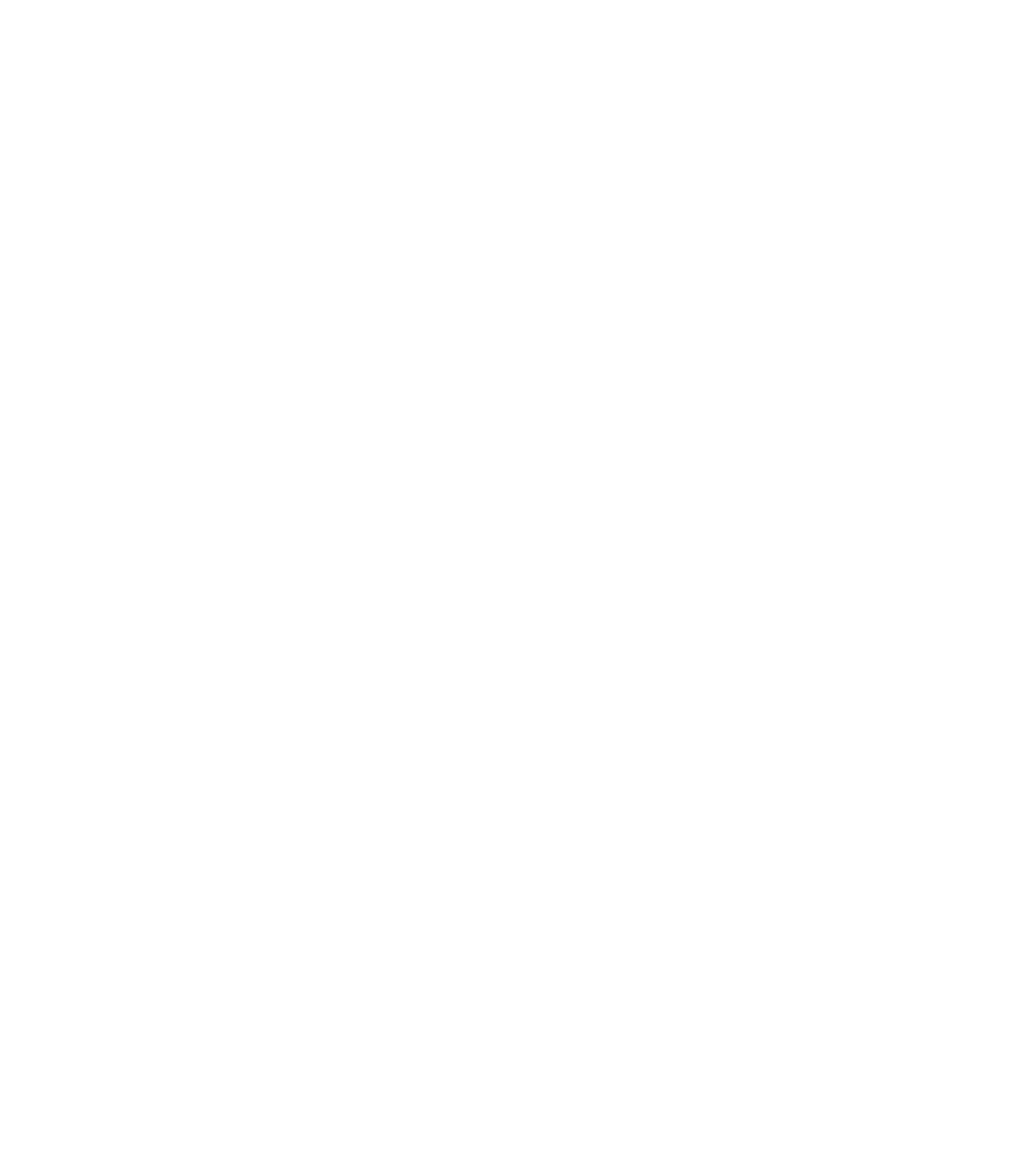
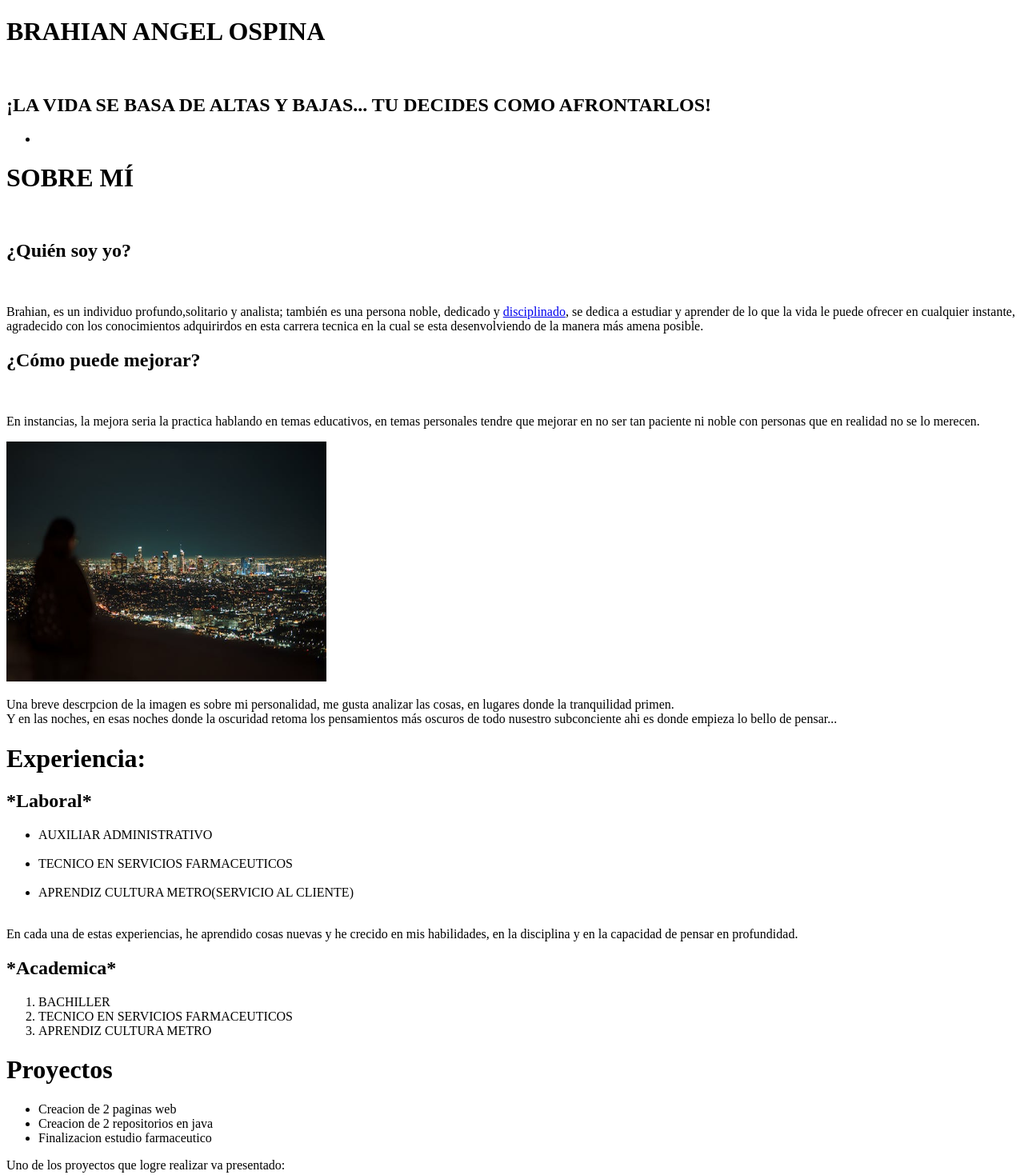
Before and after one commit to Bangel0/MY_repository_digital, a plain HTML site: page index.html in a window 1280 px wide. Shown: the top 1469 px of the page at 80% size. Before the commit the page ends 800 px from the top, so only its background shows below. Drawn offline with Linux system fonts and the light colour scheme.

Commit message:
cambio 2

```diff
--- a/index.html
+++ b/index.html
@@ -1,11 +1,92 @@
 <!DOCTYPE html>
 <html lang="en">
+
 <head>
     <meta charset="UTF-8">
     <meta name="viewport" content="width=device-width, initial-scale=1.0">
-    <title>Document</title>
+    <title>Portafolio digital</title>
 </head>
+<header>
+    <h1>BRAHIAN ANGEL OSPINA</h1><br>
+    <h2>¡LA VIDA SE BASA DE ALTAS Y BAJAS... TU DECIDES COMO AFRONTARLOS!</h2>
+<nav>
+    <ul>
+        <li></li>
+    </ul>
+</nav>
+</header>
+
 <body>
+    <main>
+        <h1>SOBRE MÍ</h1><br>
+        <h2>¿Quién soy yo?</h2><br>
+        <p>Brahian, es un individuo profundo,solitario y analista; también es una persona noble, dedicado y <a
+                href="https://acortar.link/4Ce7do" target="_blank">disciplinado</a>, se dedica a
+            estudiar y aprender de lo que la vida le puede ofrecer en cualquier instante, agradecido con los
+            conocimientos
+            adquirirdos en esta carrera tecnica en la cual se esta desenvolviendo de la manera más amena posible. </p>
+        <h2>¿Cómo puede mejorar?</h2><br>
+        <p>En instancias, la mejora seria la practica hablando en temas educativos, en temas personales tendre que
+            mejorar en no ser tan paciente ni noble con personas que en realidad no se lo merecen.</p>
+        <section><img src="imagenes/pexels-hudson-mcdonald-692563691-28209723.jpg" width="400" height="300"
+                alt="Panorama"></section>
+        <p>Una breve descrpcion de la imagen es sobre mi personalidad, me gusta analizar las cosas, en lugares donde la
+            tranquilidad primen. <br> Y en las noches, en esas noches donde la oscuridad retoma los pensamientos más
+            oscuros de todo nusestro subconciente ahi es donde empieza lo bello de pensar... </p>
+    </main>
+    <main>
+        <h1>Experiencia:</h1>
+
+        <h2>*Laboral*</h2>
+
+        <section>
+            <ul>
+                <li>AUXILIAR ADMINISTRATIVO</li><br>
+                <li>TECNICO EN SERVICIOS FARMACEUTICOS</li><br>
+                <li>APRENDIZ CULTURA METRO(SERVICIO AL CLIENTE)</li><br>
+            </ul>
+            <p>En cada una de estas experiencias, he aprendido cosas nuevas y he crecido en mis habilidades, en la
+                disciplina y en la capacidad de pensar en profundidad.</p>
+        </section>
+        <h2>*Academica*</h2>
+        <section>
+            <ol>
+                <li>BACHILLER </li>
+                <li>TECNICO EN SERVICIOS FARMACEUTICOS</li>
+                <li>APRENDIZ CULTURA METRO</li>
+            </ol>
+        </section>
+    </main>
+<main>
+    <h1>Proyectos</h1>
+    <section>
+        <ul>
+            <li>Creacion de 2 paginas web </li>
+            <li>Creacion de 2 repositorios en java</li>
+            <li>Finalizacion estudio farmaceutico</li>
+        </ul>
+        <p>Uno de los proyectos que logre realizar va presentado:  </p>
+        <img src="imagenes/Captura.JPG" width="400" height="300" alt=" visualizacion en captura de pantalla de parte del proyecto">
+    </section>
+
+</main>
+
+
+
+
+
+
+
+
+
+
+
+
+
+
+
+
 
 </body>
+
 </html>
```
Also changed, not shown: imagenes/Captura.JPG (added), imagenes/pexels-hudson-mcdonald-692563691-28209723.jpg (added).
